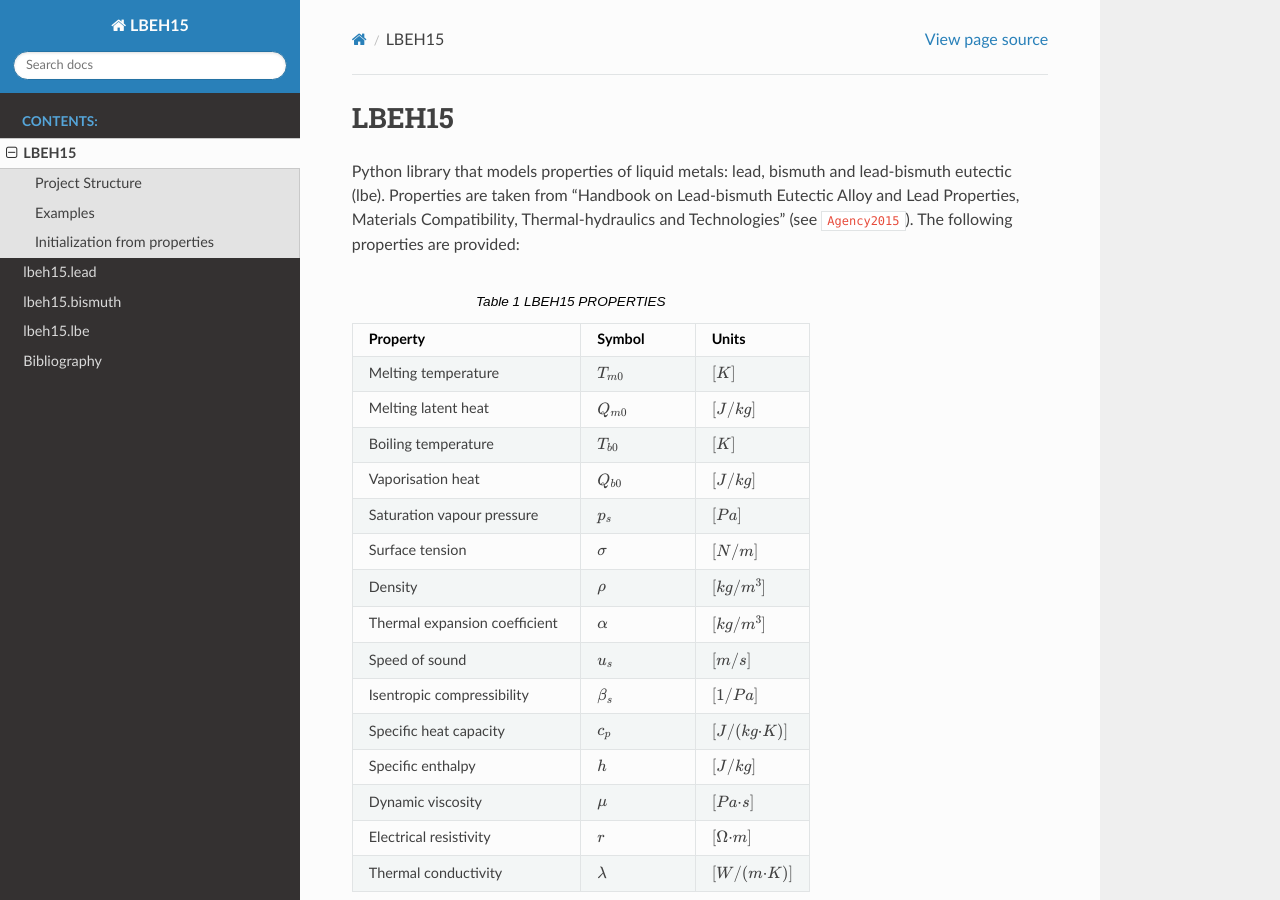
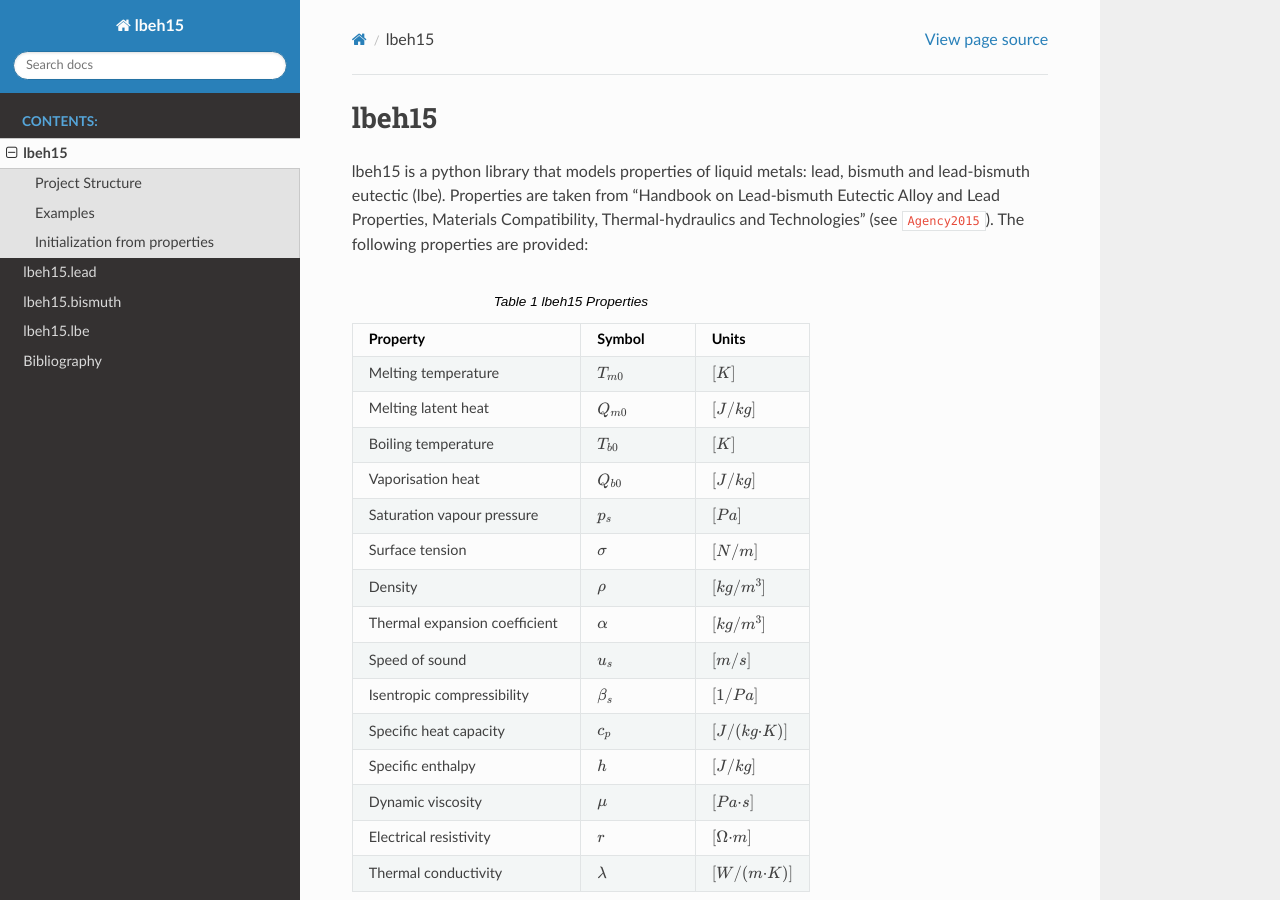
Before and after one commit to newcleo-dev-team/lbh15, a Sphinx documentation site: the page built from docs/files/README.rst, in a window 1280 px wide and 900 px high. Built offline with Sphinx 7.4.7 and the Read the Docs theme 2.0.0, drawn with Linux system fonts in a browser that asks for light colours; cross-references to code outside the pages are shown as plain code; some of the changed text lies outside the part shown.

Commit message:
[master] minor changes to documentation

```diff
--- a/docs/conf.py
+++ b/docs/conf.py
@@ -22,9 +22,9 @@ with open(os.path.join("..", "lbeh15", "VERSION")) as version_file:
 
 # -- Project information -----------------------------------------------------
 
-project = 'LBEH15'
-copyright = '2022, NEWCLEO'
-author = 'Daniele Panico\''
+project = 'lbeh15'
+copyright = u'2022, NEWCLEO'
+author = u'Daniele Panico'
 
 # The short X.Y version
 version = __version__
@@ -113,7 +113,7 @@ html_static_path = []
 # -- Options for HTMLHelp output ---------------------------------------------
 
 # Output file base name for HTML help builder.
-htmlhelp_basename = 'AMACA documentation'
+htmlhelp_basename = 'lbeh15 documentation'
 
 
 # -- Options for LaTeX output ------------------------------------------------
@@ -144,6 +144,6 @@ latex_elements = {
 # (source start file, target name, title,
 # author, documentclass [howto, manual, or own class]).
 latex_documents = [
-    (master_doc, 'lbeh15.tex', 'LBEH15 Documentation',
-     'Daniele Panico\'', 'manual'),
+    (master_doc, 'lbeh15.tex', u'lbeh15 Documentation',
+     u'Daniele Panico', 'manual'),
 ]
--- a/docs/files/README.rst
+++ b/docs/files/README.rst
@@ -1,12 +1,12 @@
 ======
-LBEH15
+lbeh15
 ======
 
-Python library that models properties of liquid metals: lead, bismuth and lead-bismuth eutectic (lbe).
+lbeh15 is a python library that models properties of liquid metals: lead, bismuth and lead-bismuth eutectic (lbe).
 Properties are taken from "Handbook on Lead-bismuth Eutectic Alloy and Lead Properties, Materials Compatibility, Thermal-hydraulics and Technologies"
 (see :cite:p:`Agency2015`). The following properties are provided:
 
-.. list-table:: LBEH15 PROPERTIES
+.. list-table:: lbeh15 Properties
    :widths: 50 25 25
    :header-rows: 1
 
@@ -121,7 +121,7 @@ In this section some examples of lbeh15 usage are shown.
 Initialization from properties
 ******************************
 
-LBEH15 package gives the possibility to initialize a liquid metal properties object just knowing one of its
+lbeh15 package gives the possibility to initialize a liquid metal properties object just knowing one of its
 properties. This is accomplished by finding the root of the function used to calculate the target property value.
 It follows that two main points must be underlined:
 
--- a/docs/index.rst
+++ b/docs/index.rst
@@ -1,4 +1,4 @@
-Welcome to LBEH15 documentation!
+Welcome to lbeh15 documentation!
 ================================
 
 
```
